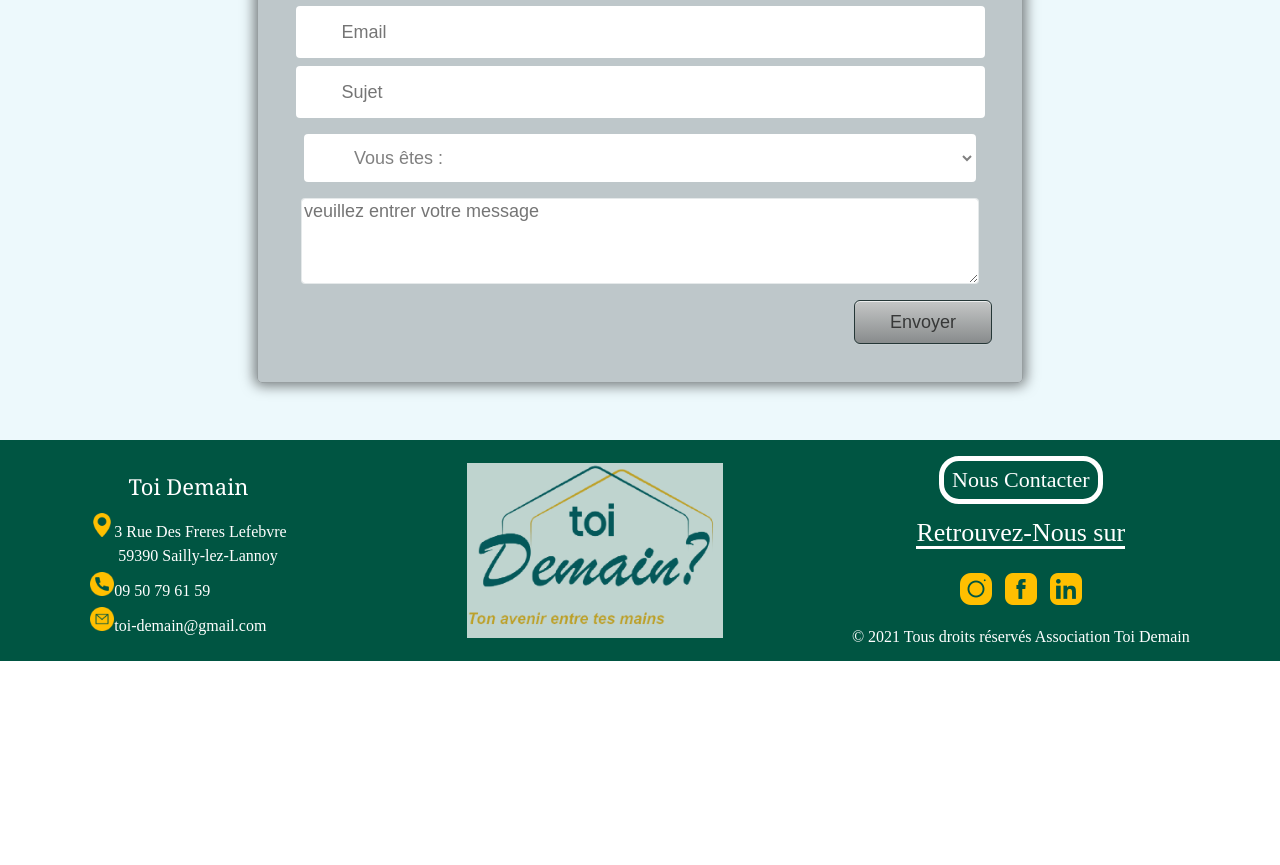
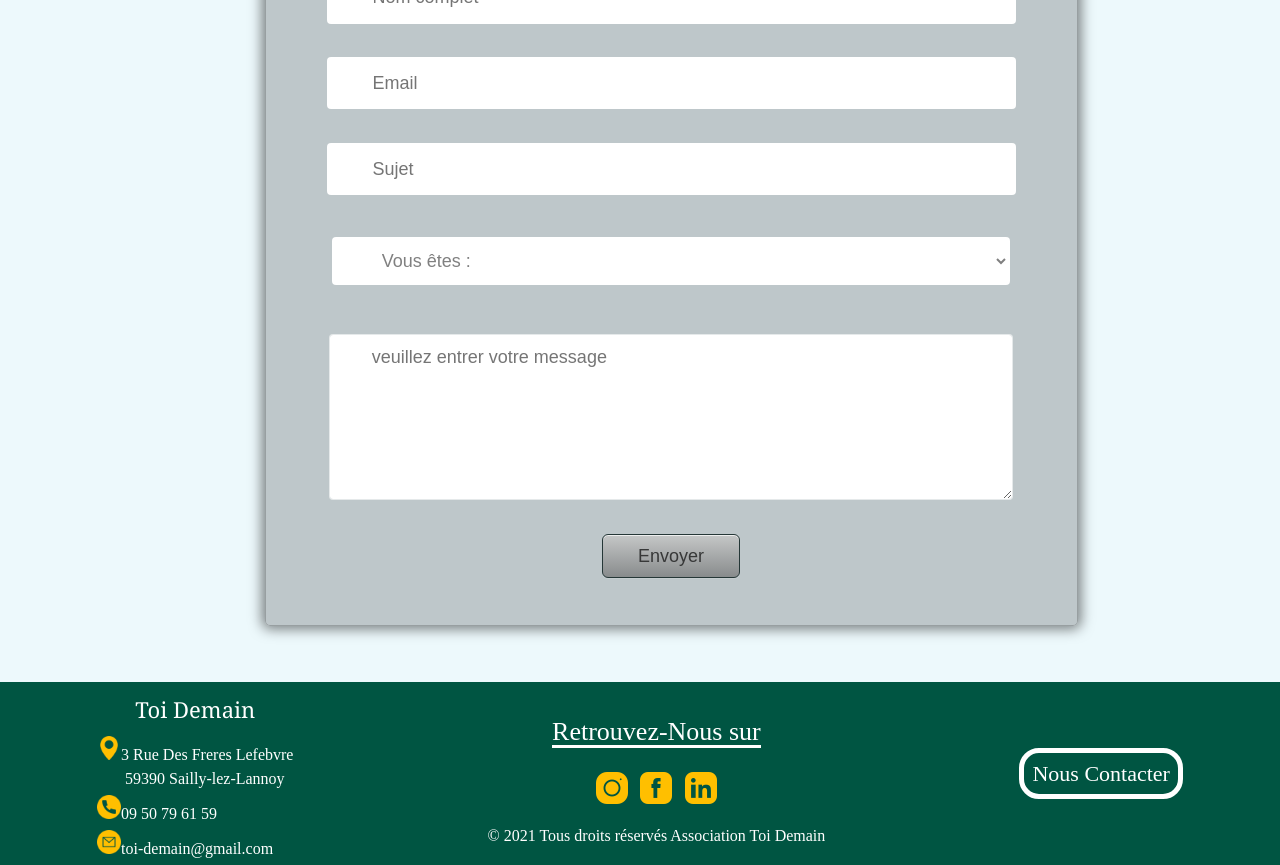
Before and after one commit to WildCodeSchool/lille-0920-js-p3-toidemain, a React (Create React App) app: page /contacter in a window 1280 px wide. Shown: the part 400-1265 px from the top of the page. Before the commit the page ends 1061 px from the top, so only its background shows below. Built offline with nearby package versions, Linux system fonts and the light colour scheme.

Commit message:
resolve respnsive landscep problem

```diff
--- a/src/components/Footer/index.jsx
+++ b/src/components/Footer/index.jsx
@@ -1,14 +1,6 @@
-import React from "react";
-import { Link } from "react-router-dom";
-import {
-  FooterContainer,
-  Info,
-  Adress,
-  Middle,
-  Menu,
-  Social,
-  Icons,
-} from "./style";
+import React from 'react';
+import { Link } from 'react-router-dom';
+import { FooterContainer, Info, Adress, Right, Menu, Social, Icons } from './style';
 
 const Footer = () => {
   return (
@@ -37,11 +29,7 @@ const Footer = () => {
           toi-demain@gmail.com
         </p>
       </Info>
-      <Middle>
-        <img src="/images/logo.png" alt="logo" />
-      </Middle>
       <Menu>
-        <Link to="/contacter">Nous Contacter</Link>
         <Social>
           <h3>Retrouvez-Nous sur</h3>
         </Social>
@@ -52,6 +40,9 @@ const Footer = () => {
         </Icons>
         <p>&#169; 2021 Tous droits réservés Association Toi Demain</p>
       </Menu>
+      <Right>
+        <Link to="/contacter">Nous Contacter</Link>
+      </Right>
     </FooterContainer>
   );
 };
--- a/src/components/Footer/style.js
+++ b/src/components/Footer/style.js
@@ -1,8 +1,9 @@
-import styled from "styled-components";
-import { device } from "../../layout/Devices";
+import styled from 'styled-components';
+import { device } from '../../layout/Devices';
 
 export const FooterContainer = styled.div`
   display: flex;
+  flex-direction: row;
   justify-content: space-around;
   align-items: center;
   width: 100%;
@@ -17,17 +18,22 @@ export const FooterContainer = styled.div`
   @media ${device.mobile} {
     flex-direction: column;
     justify-content: center;
-    min-height: 60vh;
-    max-height: 70vh;
+    min-height: 40vh;
+    max-height: 50vh;
   }
   @media ${device.tablet} {
+    flex-direction: column;
+    justify-content: center;
+    min-height: 40vh;
+    max-height: 80vh;
+  }
+  @media ${device.small_screen} {
     min-height: 30vh;
-    max-height: 50vh;
+    max-height: 40vh;
   }
 `;
 export const Info = styled.div`
   color: white;
-  margin: 0 auto;
 
   h3 {
     text-align: center;
@@ -54,6 +60,7 @@ export const Info = styled.div`
       font-size: 18px;
       text-align: center;
       margin: 2vh auto;
+      padding-bottom: 1vh;
     }
   }
   @media ${device.tablet} {
@@ -67,6 +74,7 @@ export const Info = styled.div`
     p {
       font-size: 18px;
       text-align: center;
+      padding-bottom: 1vh;
     }
   }
 `;
@@ -75,29 +83,7 @@ export const Adress = styled.div`
     width: 24px;
   }
 `;
-export const Middle = styled.div`
-  background-color: white;
-  opacity: 75%;
-  margin: 0 3vw 0 auto;
-  img {
-    height: 100%;
-    width: 20vw;
-  }
-  @media ${device.mobile} {
-    display: none;
-  }
-  @media ${device.tablet} {
-    display: none;
-  }
-`;
-
-export const Menu = styled.div`
-  display: flex;
-  flex-direction: column;
-  align-items: center;
-  padding: 2vh 0;
-  margin: 0 auto;
-
+export const Right = styled.div`
   a {
     font-size: 22px;
     color: white;
@@ -107,16 +93,35 @@ export const Menu = styled.div`
     border: 5px solid white;
     border-radius: 20px;
     padding: 0.5rem;
-    margin: auto;
     &:hover {
       background-color: #ffbe00;
       color: #005542;
     }
   }
+
+  @media ${device.mobile} {
+    a {
+      display: none;
+    }
+  }
+  @media ${device.tablet} {
+    a {
+      display: none;
+    }
+  }
+`;
+
+export const Menu = styled.div`
+  display: flex;
+  flex-direction: column;
+  align-items: center;
+  padding: 2vh 0;
+
   p {
     color: white;
     padding-top: 2vh;
   }
+
   @media ${device.mobile} {
     padding: 0;
     p {
--- a/src/pages/nous-contacter/index.jsx
+++ b/src/pages/nous-contacter/index.jsx
@@ -1,5 +1,5 @@
-import React from "react";
-import { ContactContainer, FormContainer, Text } from "./style";
+import React from 'react';
+import { ContactContainer, FormContainer, Text } from './style';
 
 const Contacter = () => {
   return (
@@ -9,19 +9,8 @@ const Contacter = () => {
       </Text>
       <FormContainer>
         <form>
-          <input
-            name="name"
-            placeholder="Nom complet"
-            className="name"
-            required
-          />
-          <input
-            name="emailaddress"
-            placeholder="Email"
-            className="email"
-            type="email"
-            required
-          />
+          <input name="name" placeholder="Nom complet" className="name" required />
+          <input name="emailaddress" placeholder="Email" className="email" type="email" required />
           <input name="sujet" placeholder="Sujet" className="name" required />
           <select name="vous" form="contacter">
             <option value="vous" selected disabled hidden>
@@ -29,17 +18,10 @@ const Contacter = () => {
             </option>
             <option value="entreprise">Entreprise</option>
             <option value="enseignant">Enseignant</option>
-            <option value="eleve">Parents/élevé</option>
+            <option value="eleve">Parents/élève</option>
             <option value="autre">Autre</option>
           </select>
-          <textarea
-            rows="4"
-            cols="50"
-            name="subject"
-            placeholder="veuillez entrer votre message"
-            className="message"
-            required
-          ></textarea>
+          <textarea rows="4" cols="50" name="subject" placeholder="veuillez entrer votre message" className="message" required></textarea>
           <input name="submit" className="btn" type="submit" value="Envoyer" />
         </form>
       </FormContainer>
--- a/src/pages/nous-contacter/style.js
+++ b/src/pages/nous-contacter/style.js
@@ -1,5 +1,5 @@
-import styled from "styled-components";
-import { device } from "../../layout/Devices";
+import styled from 'styled-components';
+import { device } from '../../layout/Devices';
 
 export const ContactContainer = styled.div`
   min-height: 80vh;
@@ -14,8 +14,20 @@ export const ContactContainer = styled.div`
   justify-content: space-around;
   align-items: center;
   @media ${device.mobile} {
-    height: 100vh;
+    height: 120vh;
     justify-content: flex-start;
+  }
+  @media ${device.small_screen} {
+    min-height: 130vh;
+    max-height: 150vh;
+  }
+  @media ${device.tablet} {
+    min-height: 100vh;
+    max-height: 140vh;
+  }
+  @media ${device.desktop} {
+    min-height: 70vh;
+    max-height: 120vh;
   }
 `;
 export const Text = styled.div`
@@ -24,17 +36,19 @@ export const Text = styled.div`
   h1 {
     font-size: 60px;
     color: #1c819e;
-    font-family: "Roboto", sans-serif;
+    font-family: 'Roboto', sans-serif;
     font-weight: bold;
     text-align: center;
     padding-top: 3vh;
   }
   @media ${device.smallScreen} {
+    padding-bottom: 20px;
     h1 {
-      font-size: 42px;
+      font-size: 40px;
     }
   }
   @media ${device.tablet} {
+    padding-bottom: 20px;
     h1 {
       font-size: 36px;
     }
@@ -51,6 +65,10 @@ export const Text = styled.div`
 `;
 export const FormContainer = styled.div`
   form {
+    display: flex;
+    flex-direction: column;
+    justify-content: space-around;
+    align-items: center;
     margin: 3vh auto 7vh auto;
     width: 25vw;
     min-height: 40vh;
@@ -69,24 +87,27 @@ export const FormContainer = styled.div`
     box-shadow: 0 0 13px 3px rgba(0, 0, 0, 0.5);
     overflow: hidden;
     @media ${device.smallScreen} {
-      width: 55vw;
+      width: 100%;
+      min-height: 80vh;
+      max-height: 110vh;
     }
     @media ${device.tablet} {
       margin: 2vh auto 10vh auto;
-      width: 45vw;
-      min-height: 45vh;
-      max-height: 55vh;
+      width: 70vw;
+      min-height: 65vh;
+      max-height: 90vh;
     }
     @media ${device.mobile} {
       margin: 0 auto 2vh auto;
       width: 70vw;
-      max-height: 65vh;
+      max-height: 35vh;
+      max-height: 45vh;
     }
   }
   textarea {
     background: white no-repeat scroll 16px 16px;
     width: 25vw;
-    height: 10vh;
+    height: 20vh;
     border: 1px solid rgba(255, 255, 255, 0.6);
     -moz-border-radius: 4px;
     -webkit-border-radius: 4px;
@@ -95,7 +116,7 @@ export const FormContainer = styled.div`
     -webkit-background-clip: padding-box;
     background-clip: padding-box;
     display: block;
-    font-family: "Source Sans Pro", sans-serif;
+    font-family: 'Source Sans Pro', sans-serif;
     font-size: 18px;
     color: gray;
     padding: 1vh auto;
@@ -107,7 +128,7 @@ export const FormContainer = styled.div`
       margin-bottom: 1vh;
     }
     @media ${device.tablet} {
-      width: 45vw;
+      width: 66vw;
       margin-bottom: 1vh;
     }
     @media ${device.mobile} {
@@ -115,8 +136,24 @@ export const FormContainer = styled.div`
       margin-bottom: 1vh;
     }
     @media ${device.desktop} {
-      width: 52.5vw;
+      width: 53vw;
     }
+  }
+  textarea::-webkit-input-placeholder {
+    padding-top: 10px;
+    padding-left: 40px;
+  }
+  textarea::-moz-input-placeholder {
+    padding-top: 10px;
+    padding-left: 40px;
+  }
+  textarea:-moz-input-placeholder {
+    padding-top: 10px;
+    padding-left: 40px;
+  }
+  textarea:-ms-input-placeholder {
+    padding-top: 10px;
+    padding-left: 40px;
   }
 
   input {
@@ -130,7 +167,7 @@ export const FormContainer = styled.div`
     -webkit-background-clip: padding-box;
     background-clip: padding-box;
     display: block;
-    font-family: "Source Sans Pro", sans-serif;
+    font-family: 'Source Sans Pro', sans-serif;
     font-size: 18px;
     color: gray;
     padding: 5vh auto;
@@ -140,7 +177,7 @@ export const FormContainer = styled.div`
       margin: 1vh auto;
     }
     @media ${device.tablet} {
-      width: 38vw;
+      width: 60vw;
       margin: 1vh auto;
     }
     @media ${device.mobile} {
@@ -148,7 +185,7 @@ export const FormContainer = styled.div`
       margin: 1vh auto;
     }
   }
-  input[type="submit"] {
+  input[type='submit'] {
     cursor: pointer;
   }
   input.name {
@@ -198,7 +235,7 @@ export const FormContainer = styled.div`
     -webkit-background-clip: padding-box;
     background-clip: padding-box;
     display: block;
-    font-family: "Source Sans Pro", sans-serif;
+    font-family: 'Source Sans Pro', sans-serif;
     font-size: 18px;
     color: gray;
     padding: 5vh auto;
@@ -209,13 +246,13 @@ export const FormContainer = styled.div`
       width: 55.5vw;
     }
     @media ${device.tablet} {
-      width: 45.5vw;
+      width: 66vw;
     }
     @media ${device.mobile} {
       width: 71vw;
     }
     @media ${device.desktop} {
-      width: 52.5vw;
+      width: 53vw;
     }
   }
 
@@ -228,13 +265,7 @@ export const FormContainer = styled.div`
     float: right;
     border: 1px solid #253737;
     background: #727373b5;
-    background: -webkit-gradient(
-      linear,
-      left top,
-      left bottom,
-      from(#727373b5),
-      to(#c5c7c7)
-    );
+    background: -webkit-gradient(linear, left top, left bottom, from(#727373b5), to(#c5c7c7));
     background: -webkit-linear-gradient(top, #c5c7c7, #727373b5);
     background: -moz-linear-gradient(top, #c5c7c7, #727373b5);
     background: -ms-linear-gradient(top, #c5c7c7, #727373b5);
@@ -244,12 +275,9 @@ export const FormContainer = styled.div`
     -webkit-border-radius: 6px;
     -moz-border-radius: 6px;
     border-radius: 6px;
-    -webkit-box-shadow: rgba(255, 255, 255, 0.1) 0 1px 0,
-      inset rgba(255, 255, 255, 0.7) 0 1px 0;
-    -moz-box-shadow: rgba(255, 255, 255, 0.1) 0 1px 0,
-      inset rgba(255, 255, 255, 0.7) 0 1px 0;
-    box-shadow: rgba(255, 255, 255, 0.1) 0 1px 0,
-      inset rgba(255, 255, 255, 0.7) 0 1px 0;
+    -webkit-box-shadow: rgba(255, 255, 255, 0.1) 0 1px 0, inset rgba(255, 255, 255, 0.7) 0 1px 0;
+    -moz-box-shadow: rgba(255, 255, 255, 0.1) 0 1px 0, inset rgba(255, 255, 255, 0.7) 0 1px 0;
+    box-shadow: rgba(255, 255, 255, 0.1) 0 1px 0, inset rgba(255, 255, 255, 0.7) 0 1px 0;
     color: #373838;
   }
   input.btn {
@@ -265,13 +293,7 @@ export const FormContainer = styled.div`
     border: 1px solid #253737;
     text-shadow: #333333 0 1px 0;
     background: #416b68;
-    background: -webkit-gradient(
-      linear,
-      left top,
-      left bottom,
-      from(#77b2b0),
-      to(#416b68)
-    );
+    background: -webkit-gradient(linear, left top, left bottom, from(#77b2b0), to(#416b68));
     background: -webkit-linear-gradient(top, #77b2b0, #416b68);
     background: -moz-linear-gradient(top, #77b2b0, #416b68);
     background: -ms-linear-gradient(top, #77b2b0, #416b68);
@@ -285,24 +307,15 @@ export const FormContainer = styled.div`
     text-shadow: #333333 0 -1px 0;
     border: 1px solid #253737;
     background: #6da5a3;
-    background: -webkit-gradient(
-      linear,
-      left top,
-      left bottom,
-      from(#416b68),
-      to(#416b68)
-    );
+    background: -webkit-gradient(linear, left top, left bottom, from(#416b68), to(#416b68));
     background: -webkit-linear-gradient(top, #416b68, #609391);
     background: -moz-linear-gradient(top, #416b68, #6da5a3);
     background: -ms-linear-gradient(top, #416b68, #6da5a3);
     background: -o-linear-gradient(top, #416b68, #6da5a3);
     background-image: -ms-linear-gradient(top, #416b68 0%, #6da5a3 100%);
     color: #fff;
-    -webkit-box-shadow: rgba(255, 255, 255, 0) 0 1px 0,
-      inset rgba(255, 255, 255, 0.7) 0 1px 0;
-    -moz-box-shadow: rgba(255, 255, 255, 0) 0 1px 0,
-      inset rgba(255, 255, 255, 0.7) 0 1px 0;
-    box-shadow: rgba(255, 255, 255, 0) 0 1px 0,
-      inset rgba(255, 255, 255, 0.7) 0 1px 0;
+    -webkit-box-shadow: rgba(255, 255, 255, 0) 0 1px 0, inset rgba(255, 255, 255, 0.7) 0 1px 0;
+    -moz-box-shadow: rgba(255, 255, 255, 0) 0 1px 0, inset rgba(255, 255, 255, 0.7) 0 1px 0;
+    box-shadow: rgba(255, 255, 255, 0) 0 1px 0, inset rgba(255, 255, 255, 0.7) 0 1px 0;
   }
 `;
```
Also changed, not shown: 1 other file (tests, documents, lock files or other folders).
